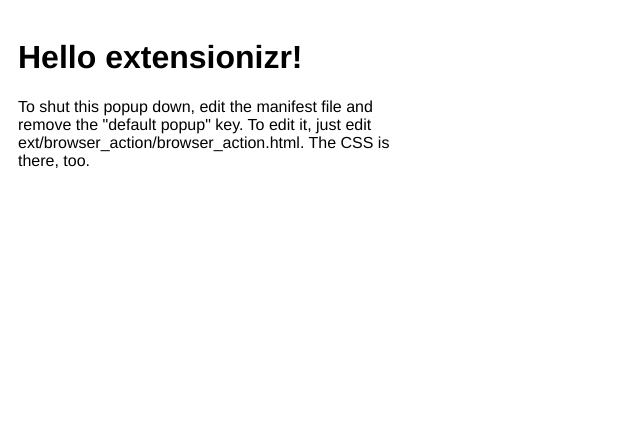
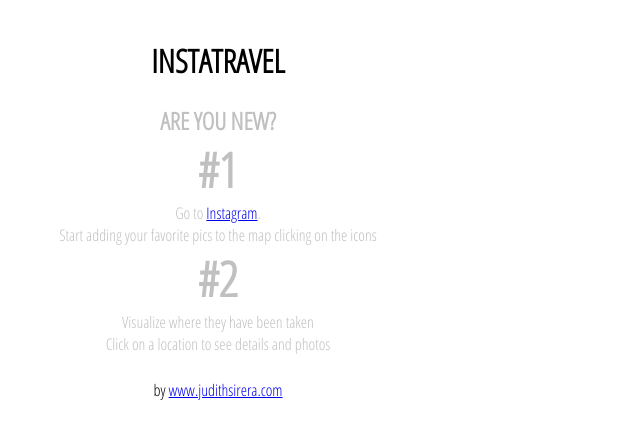
Before and after one commit to judithsirera/meettheworld-chrome-extension, a browser extension: page src/browser_action/browser_action.html in a window 1280 px wide. Shown: the whole page, without its empty margins (0-640 px from the left). Drawn offline with Linux system fonts and the light colour scheme.

Commit message:
popup design

```diff
--- a/js/firebaseManager.js
+++ b/js/firebaseManager.js
@@ -58,7 +58,5 @@ var firebaseManager = {
       this.databaseRef.ref('users').child(username).child(locationID).child('posts').child(postID).remove();
     }
 
-
-
   }
 }
--- a/src/browser_action/browser_action.html
+++ b/src/browser_action/browser_action.html
@@ -1,17 +1,68 @@
 <!doctype html>
 <style type="text/css">
+	@import url('https://fonts.googleapis.com/css?family=Open+Sans+Condensed:300');
+
 	#mainPopup {
 		padding: 10px;
-		height: 200px;
+		height: 350px;
 		width: 400px;
-		font-family: Helvetica, Ubuntu, Arial, sans-serif;
+		font-family: 'Open Sans Condensed', sans-serif;
+		text-align: center;
 	}
 	h1 {
 		font-size: 2em;
 	}
+	h4 {
+		font-size: 3em;
+	}
+	h5 {
+		font-size: 1.5em;
+	},
+	p{
+	  font-size: 16px;
+	}
+	.counter {
+	  margin-top: 0.5em;
+	}
+
+	p{
+	  font-size: 16px;
+	}
+
+	.gray-color {
+	  color: #C0C0C0;
+	}
+
+	.areyounew{
+		text-transform: uppercase;
+	}
+	.center {
+	  margin: auto;
+	  width: 80%;
+	}
+
+	.sign {
+		margin-top: 1.5em;
+	}
 </style>
 
 <div id="mainPopup">
-<h1>Hello extensionizr!</h1>
-<p>To shut this popup down, edit the manifest file and remove the "default popup" key. To edit it, just edit ext/browser_action/browser_action.html. The CSS is there, too.</p>
+	<h1>INSTATRAVEL</h1>
+	<h5 class="center areyounew gray-color">Are you new?</h5>
+	<h4 class="center counter gray-color ">#1</h4>
+	<p class="center gray-color ">Go to <a target="_blank" href="https://www.instagram.com">Instagram</a>. </p>
+	<p class="center gray-color "> Start adding your favorite pics to the map clicking on the icons </p>
+	<h4 class="center counter gray-color ">#2</h4>
+	<p class="center gray-color ">Visualize where they have been taken</p>
+	<p class="center gray-color ">Click on a location to see details and photos</p>
+
+	<div class="sign">
+		<span>by</span>
+		<span> <a href="https://www.judithsirera.com" target="_blank">www.judithsirera.com</a>
+	</div>
+
 </div>
+
+<script type="text/javascript">
+	console.log(chrome.extension.getURL(this.addURL));
+</script>
```
Also changed, not shown: src/options/index.html (+0 -1 lines), manifest.json.
